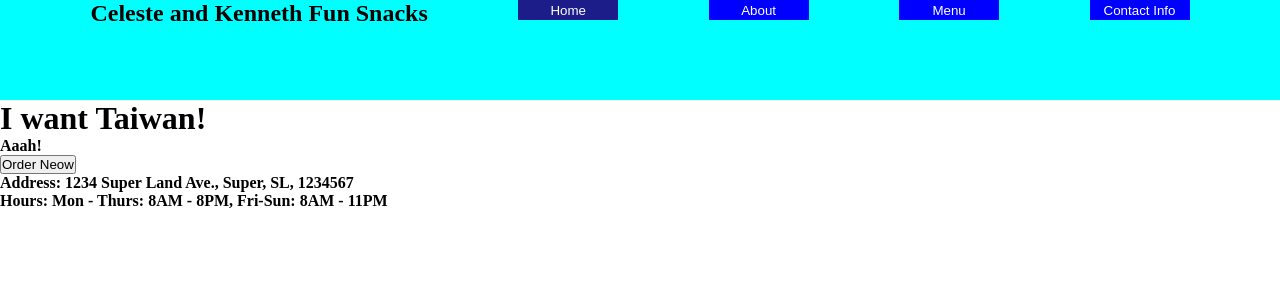
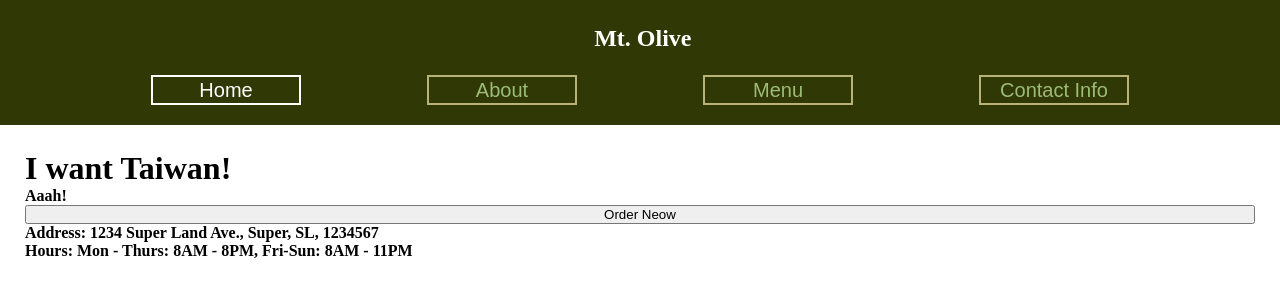
Before and after one commit to Etelecnek/Restraunt, a website built with webpack: page dist/index.html in a window 1280 px wide. Built offline with nearby package versions, Linux system fonts and the light colour scheme.

Commit message:
Created Menu and about page and styled it

```diff
--- a/src/pages/about.js
+++ b/src/pages/about.js
@@ -2,28 +2,58 @@ const aboutPage = (() => {
     const contentContainer = document.querySelector('#content');
     const aboutContainer = document.createElement('div');
     const bigText = document.createElement('h1');
+    const image1 = document.createElement('img');
+    const image2 = document.createElement('img');
     const smallText = document.createElement('h4');
     const moreInfo = document.createElement('div');
-    const address = document.createElement('h4');
-    const hours = document.createElement('h4');
+    const para1 = document.createElement('h4');
+    const para2 = document.createElement('h4');
+    const para3 = document.createElement('h4');
+    const morePics = document.createElement('div');
+    const image3 = document.createElement('img');
+    const image4 = document.createElement('img');
+    const image5 = document.createElement('img');
 
     aboutContainer.setAttribute('class', 'tabContent')
     aboutContainer.setAttribute('id', 'none');
     aboutContainer.setAttribute('data-for-tab', '2');
+    bigText.setAttribute('id', 'bigText');
+    image1.setAttribute('id', 'aboutOne');
+    image2.setAttribute('id', 'aboutTwo');
+    moreInfo.setAttribute('id', 'aboutThree');
+    para1.setAttribute('class', 'aboutPara');
+    para2.setAttribute('class', 'aboutPara');
+    para3.setAttribute('class', 'aboutPara');
+    morePics.setAttribute('id', 'morePics');
+    image3.setAttribute('class', 'morePicsChild');
+    image4.setAttribute('class', 'morePicsChild');
+    image5.setAttribute('class', 'morePicsChild');
 
+    image1.setAttribute('src', 'https://images.squarespace-cdn.com/content/v1/58a26f3cbf629a87d27a8464/1487548231809-L8YS3B1NI0QT9R4096PL/image-asset.jpeg?format=500w');
+    image2.setAttribute('src', 'https://images.squarespace-cdn.com/content/v1/58a26f3cbf629a87d27a8464/1488580410644-APGHCWCF76XBW89K3BTT/image-asset.jpeg?format=750w');
+    image3.setAttribute('src', 'https://images.squarespace-cdn.com/content/v1/58a26f3cbf629a87d27a8464/1488580453542-3AOVUU9USBPDHUGUZKI6/Olive170224-027h.jpg?format=500w')
+    image4.setAttribute('src', 'https://images.squarespace-cdn.com/content/v1/58a26f3cbf629a87d27a8464/1488063750259-JE6HX44WAHNN8Z6Z1LQG/image-asset.jpeg?format=500w')
+    image5.setAttribute('src', 'https://images.squarespace-cdn.com/content/v1/58a26f3cbf629a87d27a8464/1488491604610-16CCQ03ZMLYGBLXQX3JC/image-asset.jpeg?format=500w')
 
-    bigText.textContent = 'We are awesome at cooking';
-    smallText.textContent = 'Aaah! Aaah!';
-    address.textContent = 'Look at our menu and see our proof';
-    hours.textContent = 'If you do not like it we will do anything for you ANYTHING!';
+    bigText.textContent = 'A Little About Us';
+    smallText.textContent = 'Happy Eden Farmers';
+    para1.textContent = 'It all began when our Grandpa led us to farm on Mt. Olive in 1992. Our vision has always been to farm organically without using chemicals and toxins or anything harmful to the environment. ';
+    para2.textContent = 'As Christians we believe that farming is not backwards, but the most advanced and meaningful way of life. That is because when God created the heavens and the earth, He placed man in the Garden of Eden to tend and keep it. That was mans first occupation. ';
+    para3.textContent = 'Not only do our plants and animals thrive, we also thrive by working and living in nature. Our mission is to bring you the realm of Eden, so that you too can enjoy Gods blessings!';
 
     contentContainer.appendChild(aboutContainer);
     aboutContainer.appendChild(bigText);
-    aboutContainer.appendChild(smallText);
+    aboutContainer.appendChild(image1);
+    aboutContainer.appendChild(image2);
     aboutContainer.appendChild(moreInfo);
-    moreInfo.appendChild(address);
-    moreInfo.appendChild(hours);
-
+    moreInfo.appendChild(smallText);
+    moreInfo.appendChild(para1);
+    moreInfo.appendChild(para2);
+    moreInfo.appendChild(para3);
+    aboutContainer.appendChild(morePics);
+    morePics.appendChild(image3);
+    morePics.appendChild(image4);
+    morePics.appendChild(image5);
 })();
 
 export { aboutPage };
--- a/src/pages/menu.js
+++ b/src/pages/menu.js
@@ -0,0 +1,47 @@
+const menuPage = (() => {
+    const contentContainer = document.querySelector('#content');
+    const menuContainer = document.createElement('div');
+    const bigText = document.createElement('h1');
+    const smallText = document.createElement('h4');
+    const item1Container = document.createElement('div');
+    const item1 = document.createElement('h4');
+    const item1image = document.createElement('img');
+    const item1dsc = document.createElement('h4');
+    const item2Container = document.createElement('div');
+    const item2 = document.createElement('h4');
+    const item2image = document.createElement('img');
+    const item2dsc = document.createElement('h4');
+
+    menuContainer.setAttribute('class', 'tabContent')
+    menuContainer.setAttribute('id', 'none');
+    menuContainer.setAttribute('data-for-tab', '3');
+    item1Container.setAttribute('class', 'menuitems')
+    item2Container.setAttribute('class', 'menuitems')
+
+    item1image.setAttribute('src', 'https://images.squarespace-cdn.com/content/v1/58a26f3cbf629a87d27a8464/1613610820689-H6LSFRTDDGSI4KMLVZKF/ManukaSingle.jpg?format=500w');
+    item1image.setAttribute('height', '300px');
+    item2image.setAttribute('src', 'https://images.squarespace-cdn.com/content/v1/58a26f3cbf629a87d27a8464/1490399346509-29VIX9MYDE2S1VU2LL20/DSC00926.jpg?format=500w');
+    item2image.setAttribute('height', '300px');
+
+    bigText.textContent = 'Menu';
+    smallText.textContent = 'Beverage';
+    item1.textContent = 'Manuka Honey Drink';
+    item1dsc.textContent = 'Drink the honey raw it will quench your thirst!';
+    item2.textContent = 'Olive Oil';
+    item2dsc.textContent = 'This drink not only quenches your thirst it lubricates it at the same time!';
+
+    contentContainer.appendChild(menuContainer);
+    menuContainer.appendChild(bigText);
+    menuContainer.appendChild(smallText);
+    menuContainer.appendChild(item1Container);
+    item1Container.appendChild(item1);
+    item1Container.appendChild(item1image);
+    item1Container.appendChild(item1dsc);
+    menuContainer.appendChild(item2Container);
+    item2Container.appendChild(item2);
+    item2Container.appendChild(item2image);
+    item2Container.appendChild(item2dsc);
+
+})();
+
+export { menuPage };
--- a/src/pages/pageload.js
+++ b/src/pages/pageload.js
@@ -20,7 +20,7 @@ const pageLoad = (() => {
     contactBtn.setAttribute('class', 'tabButton');
     contactBtn.setAttribute('data-for-tab', '4');
 
-    restname.textContent = 'Celeste and Kenneth Fun Snacks'
+    restname.textContent = 'Mt. Olive'
     homeBtn.textContent = 'Home';
     aboutBtn.textContent = 'About';
     menuBtn.textContent = 'Menu';
--- a/src/style.css
+++ b/src/style.css
@@ -1,56 +1,129 @@
 * {
     margin: 0;
     padding: 0;
+}
+
+html,
+body {
+    height: 100%;
+    width: 100%;
 }
 
 #content {
     height: 100%;
     width: 100%;
     display: grid;
-    grid-template-rows: 100px 500px;
+    grid-template-rows: 125px max-content;
 }
 
 #title {
+    height: 75px;
+    padding: 25px;
     grid-row: 1;
-    background-color: aqua;
-    display: flex;
-    flex-direction: row;
+    background-color: #303805;
+    display: grid;
+    grid-template-rows: 50px 50px;
     justify-content: space-evenly;
 
 }
 
-#body {
-    background-color: brown;
-    height: 100px;
-    width: 100px;
-
+#restname {
+    grid-row: 1;
+    grid-column: 3;
+    margin-left: -8.5vw;
+    color: white;
 }
 
 .tabButton {
-    width: 100px;
-    height: 20px;
-    background-color: blue;
-    border: none;
+    grid-row: 2;
+    width: 150px;
+    height: 30px;
+    background-color: #303805;
+    border: solid 2px rgba(245, 231, 168, 0.7);
+    color: rgba(203,245,168,.7);
+    font-size: 20px;
+}
+
+.tabButton:hover {
     color: white;
 }
 
-.tabButton:active {
-    background-color: rgb(74, 74, 255);
-}
-
 .tabContent {
-
+    grid-row: 2;
+    padding: 25px;
 }
 
 button#active {
-    background-color: rgb(29, 29, 138);
-    border: 2px, white;
+    border-color: white;
+    color: white;
 }
 
 div#active {
-    display: block;
+    display: grid;
 }
 
 div#none {
     display: none;
 }
+
+div[data-for-tab='2'] {
+    display: grid;
+    grid-template-columns: 1fr 2fr;
+    padding-left: 25vw;
+}
+
+#bigText {
+    grid-row: 1;
+    grid-column: 2;
+    margin-left: -5vw;
+}
+
+#aboutOne {
+    margin-top: 25px;
+    grid-row: 2/4;
+    grid-column: 1;
+    margin-right: 25px;
+    max-width: 450px;
+}
+
+#aboutTwo {
+    margin-top: 25px;
+    grid-row: 2;
+    grid-column: 2;
+    max-width: 500px;
+}
+
+#aboutThree {
+    grid-row: 3;
+    grid-column: 2;
+    margin-top: 25px;
+    display: flex;
+    flex-direction: column;
+    max-width: 500px;
+}
+
+.aboutPara {
+    margin-top: 25px;
+}
+
+#morePics {
+    margin-top: 50px;
+    grid-row: 4;
+    grid-column: 1/3;
+}
+
+.morePicsChild {
+    max-width: 335px;
+}
+
+.menuitems {
+    margin-top: 50px;
+    padding: 25px;
+    height: 400px;
+    width: 350px;
+    background-color: #303805;
+    color: white;
+    display: flex;
+    flex-direction: column;
+    justify-content: space-between;
+}
```
Also changed, not shown: dist/main.js.
